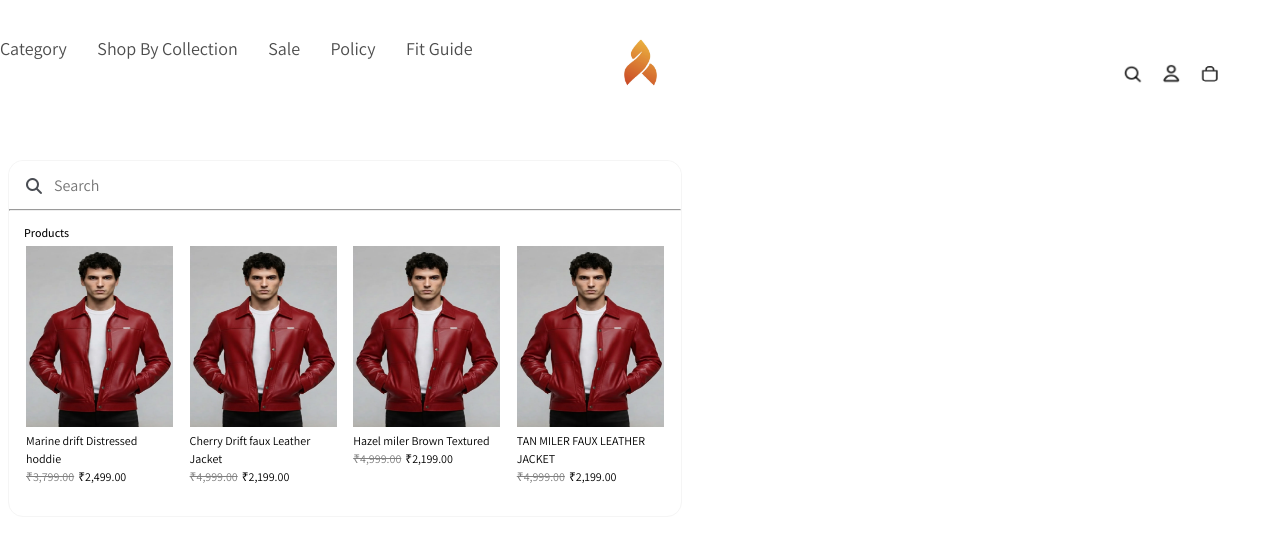
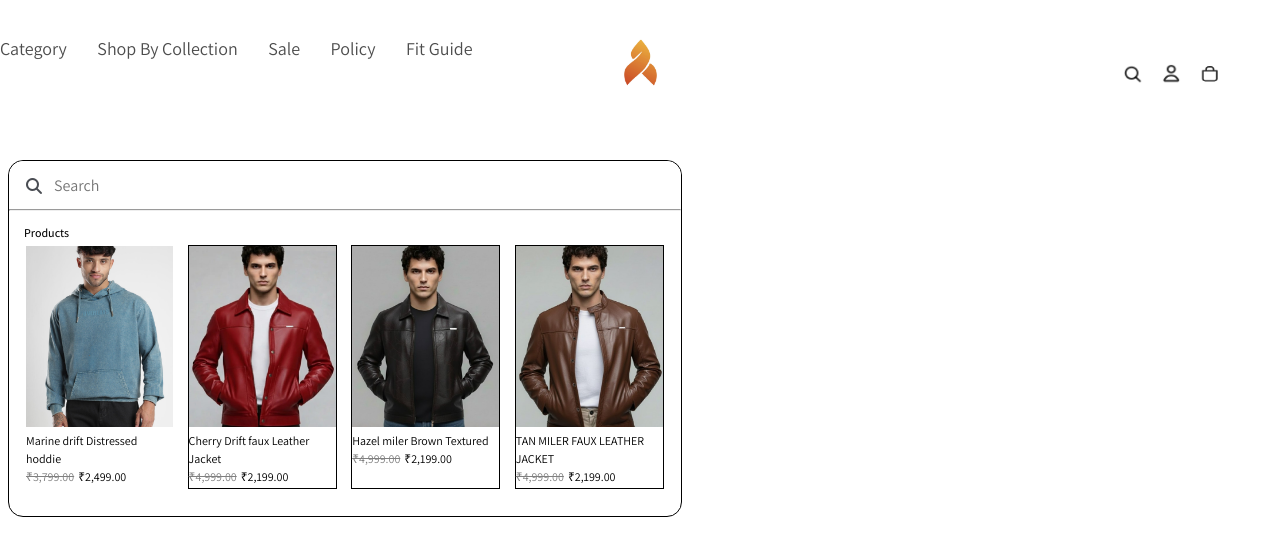
Before and after one commit to taresh2504/Django_StaticProject, a Django app: page / in a window 1280 px wide. Shown: the top 556 px of the page. Run offline with Django 5.2, Linux system fonts and the light colour scheme; some libraries are stand-ins or nearby versions.

Commit message:
search box hover almost completed

```diff
--- a/Django_StaticProject/project/app/static/css/base.css
+++ b/Django_StaticProject/project/app/static/css/base.css
@@ -469,7 +469,7 @@
 }
 
 .search-box{
-    border: 1px solid whitesmoke;
+    border: 1px solid black;
     width: 672px;
     height: 355.5px;
     border-radius: 15px;
@@ -532,7 +532,40 @@
 }
 
 .product-card{
-    border: 1px solid white;
+    /* border: 1px solid black; */
+    border: none;
+    height: 242px;
+    width: 147.200px;
+    cursor: pointer;
+    transition: all 0.25s ease;   /* ADD THIS */
+    /*padding:8px;               ADD THIS
+    box-sizing:border-box;    ADD THIS*/
+}
+
+.product-card:hover{
+    transform: translateY(-8px);  /* card upar uth jayega */
+    background:lightgray;           /* grey background */
+    box-shadow:0 8px 20px rgba(0,0,0,0.15);  /* box effect */
+}
+
+.product-card2{
+    border: 1px solid black;
+    height: 242px;
+    width: 147.200px;
+    cursor: pointer;
+    /* margin-left: 25px; */
+}
+
+.product-card3{
+    border: 1px solid black;
+    height: 242px;
+    width: 147.200px;
+    cursor: pointer;
+    /* margin-left: 25px; */
+}
+
+.product-card4{
+    border: 1px solid black;
     height: 242px;
     width: 147.200px;
     cursor: pointer;
@@ -547,6 +580,22 @@
 } */
 
 .product-img1{
+    height: 181px;
+    width: 147.200px;
+    /* width:100%; */
+}
+
+.product-img2{
+    height: 181px;
+    width: 147.200px;
+}
+
+.product-img3{
+    height: 181px;
+    width: 147.200px;
+}
+
+.product-img4{
     height: 181px;
     width: 147.200px;
 }
--- a/Django_StaticProject/project/app/templates/base.html
+++ b/Django_StaticProject/project/app/templates/base.html
@@ -203,16 +203,16 @@
         </div>
         <div class="srch-products">Products</div>
         <div class="card-holder">
-            <div class="product-card"><img src="{% static 'images/img3.jpg' %}" class="product-img1" alt=""><br><span class="product-name">Marine drift Distressed hoddie</span><br>
+            <div class="product-card"><img src="{% static 'images/img4.jpg' %}" class="product-img1" alt=""><br><span class="product-name">Marine drift Distressed hoddie</span><br>
                 <del class="product-cardcutprice">₹3,799.00</del>&nbsp;<span class="product-cardnewprice">₹2,499.00</span>
             </div>
-            <div class="product-card"><img src="{% static 'images/img3.jpg' %}" class="product-img1" alt=""><br><span class="product-name">Cherry Drift faux Leather Jacket</span><br>
+            <div class="product-card2"><img src="{% static 'images/img3.jpg' %}" class="product-img2" alt=""><br><span class="product-name">Cherry Drift faux Leather Jacket</span><br>
                 <del class="product-cardcutprice">₹4,999.00</del>&nbsp;<span class="product-cardnewprice">₹2,199.00</span>
             </div>
-            <div class="product-card"><img src="{% static 'images/img3.jpg' %}" class="product-img1" alt=""><br><span class="product-name">Hazel miler Brown Textured</span><br>
+            <div class="product-card3"><img src="{% static 'images/img5.jpg' %}" class="product-img3" alt=""><br><span class="product-name">Hazel miler Brown Textured</span><br>
                 <del class="product-cardcutprice">₹4,999.00</del>&nbsp;<span class="product-cardnewprice">₹2,199.00</span>
             </div>
-            <div class="product-card"><img src="{% static 'images/img3.jpg' %}" class="product-img1" alt=""><br><span class="product-name">TAN MILER FAUX LEATHER JACKET</span><br>
+            <div class="product-card4"><img src="{% static 'images/img6.jpg' %}" class="product-img4" alt=""><br><span class="product-name">TAN MILER FAUX LEATHER JACKET</span><br>
                 <del class="product-cardcutprice">₹4,999.00</del>&nbsp;<span class="product-cardnewprice">₹2,199.00</span>
             </div>
         </div>
```
Also changed, not shown: Django_StaticProject/project/app/static/js/base.js (+48 -0 lines), Django_StaticProject/project/app/static/images/img3.jpg, Django_StaticProject/project/app/static/images/img4.jpg (added), Django_StaticProject/project/app/static/images/img4b.jpg (added), Django_StaticProject/project/app/static/images/img5.jpg (added), Django_StaticProject/project/app/static/images/img5b.jpg (added), Django_StaticProject/project/app/static/images/img6.jpg (added), Django_StaticProject/project/app/static/images/img6b.jpg (added).
